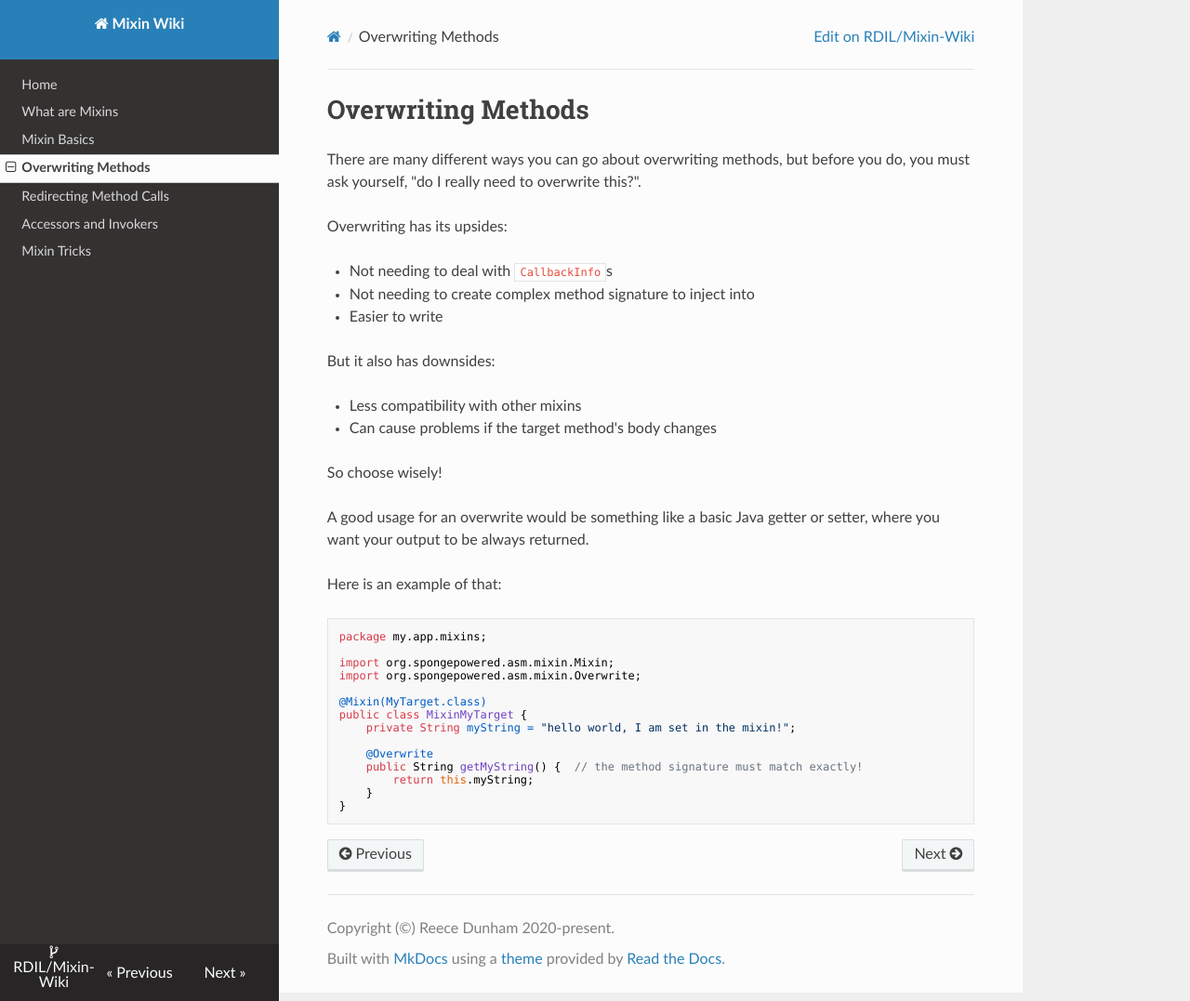
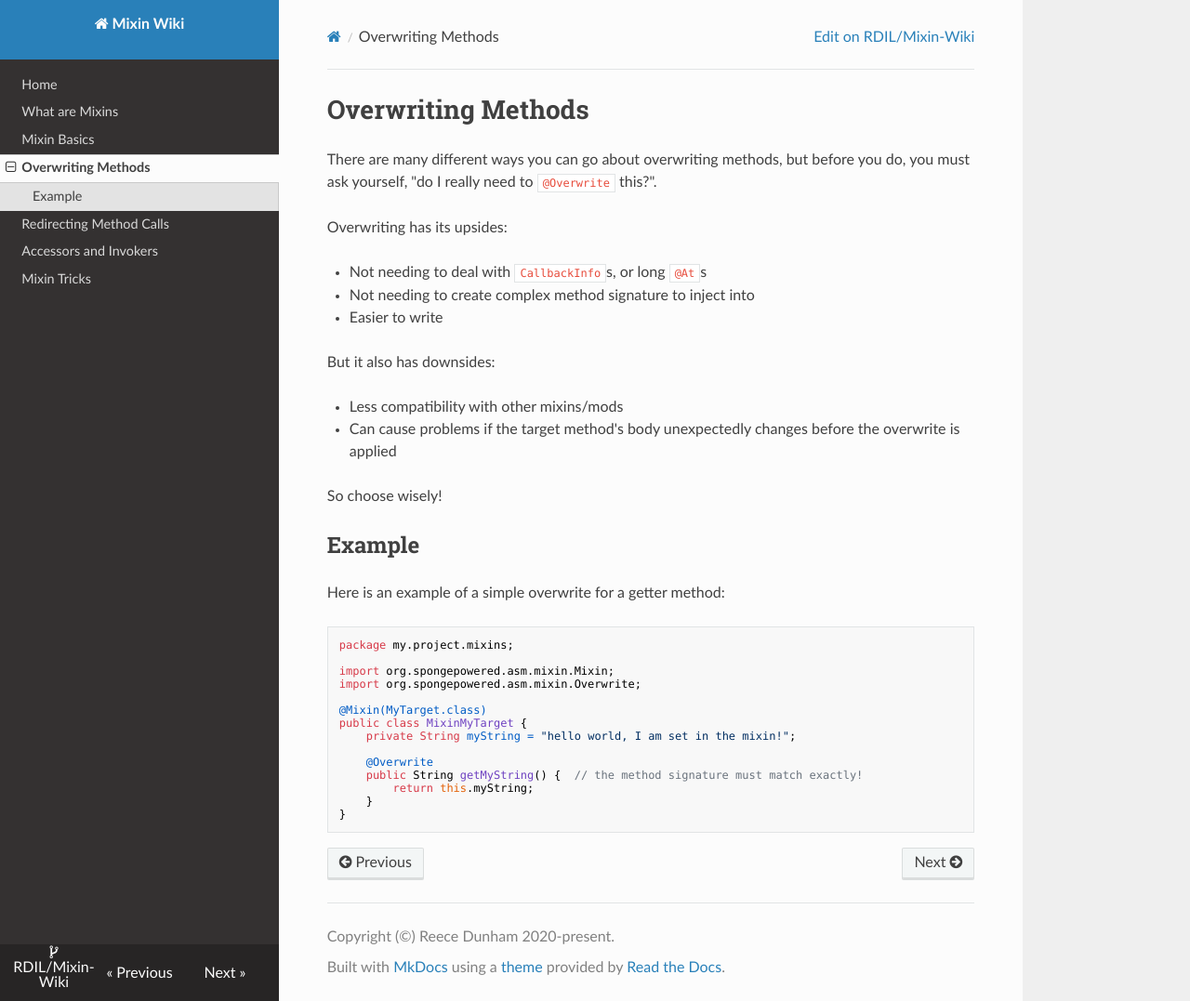
Before and after one commit to RDIL/Mixin-Wiki, an MkDocs documentation site: the page built from docs/overwriting-methods.md, in a window 1280 px wide and 1077 px high. Shown: the whole window at 93% size. Built offline with MkDocs 1.6.1, drawn with Linux system fonts in a browser that asks for light colours; nearby versions of some CDN libraries.

Commit message:
Documentation improvements

````diff
--- /dev/null
+++ b/.gitpod.yml
@@ -0,0 +1 @@
+image: rdilpickle/better-wsfull:latest
--- a/docs/overwriting-methods.md
+++ b/docs/overwriting-methods.md
@@ -1,26 +1,26 @@
 # Overwriting Methods
 
-There are many different ways you can go about overwriting methods, but before you do, you must ask yourself, "do I really need to overwrite this?".
+There are many different ways you can go about overwriting methods, but before you do, you must ask yourself, "do I really need to `@Overwrite` this?".
 
 Overwriting has its upsides:
 
-- Not needing to deal with `CallbackInfo`s
+- Not needing to deal with `CallbackInfo`s, or long `@At`s
 - Not needing to create complex method signature to inject into
 - Easier to write
 
 But it also has downsides:
 
-- Less compatibility with other mixins
-- Can cause problems if the target method's body changes
+- Less compatibility with other mixins/mods
+- Can cause problems if the target method's body unexpectedly changes before the overwrite is applied
 
 So choose wisely!
 
-A good usage for an overwrite would be something like a basic Java getter or setter, where you want your output to be always returned.
+## Example
 
-Here is an example of that:
+Here is an example of a simple overwrite for a getter method:
 
 ```java
-package my.app.mixins;
+package my.project.mixins;
 
 import org.spongepowered.asm.mixin.Mixin;
 import org.spongepowered.asm.mixin.Overwrite;
````
Also changed, not shown: docs/accessors-and-invokers.md (+5 -6 lines), docs/index.md (+1 -0 lines), docs/mixin-basics.md (+1 -1 lines), docs/what-are-mixins.md (+2 -4 lines).
